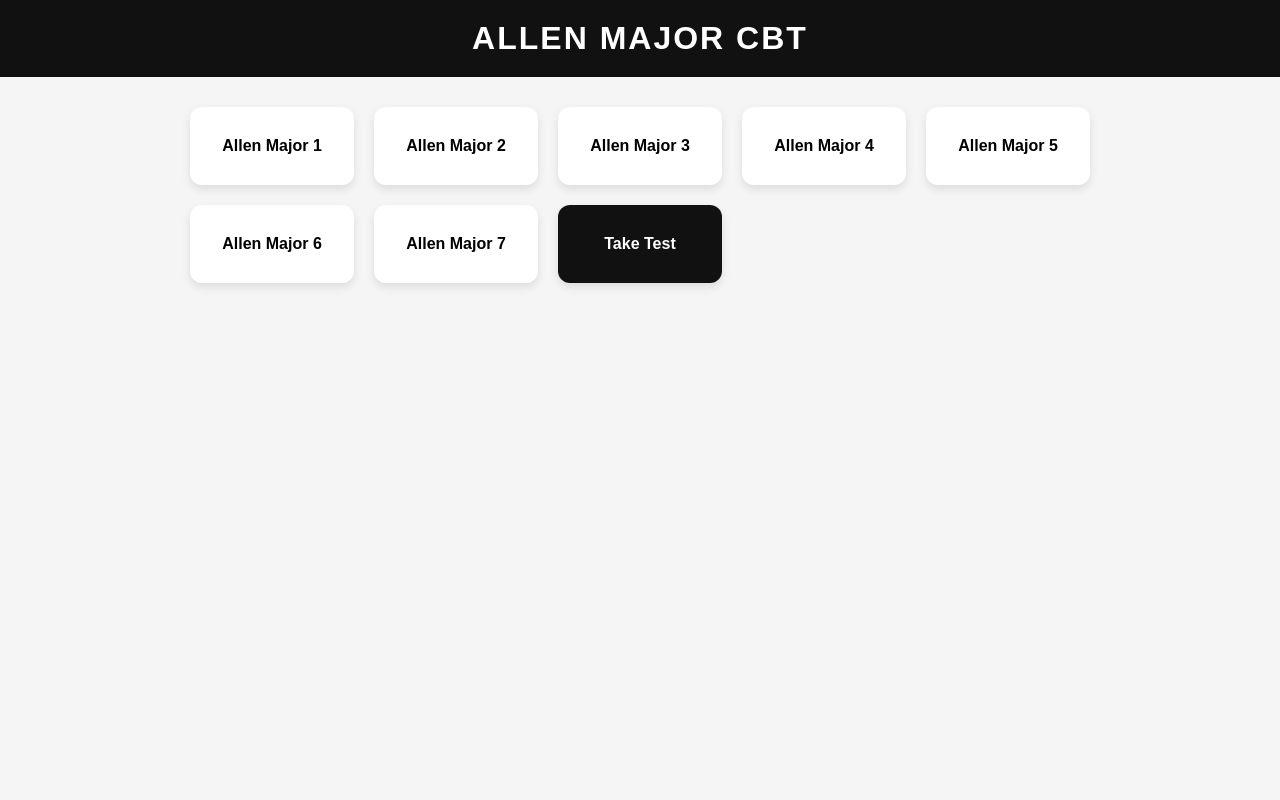
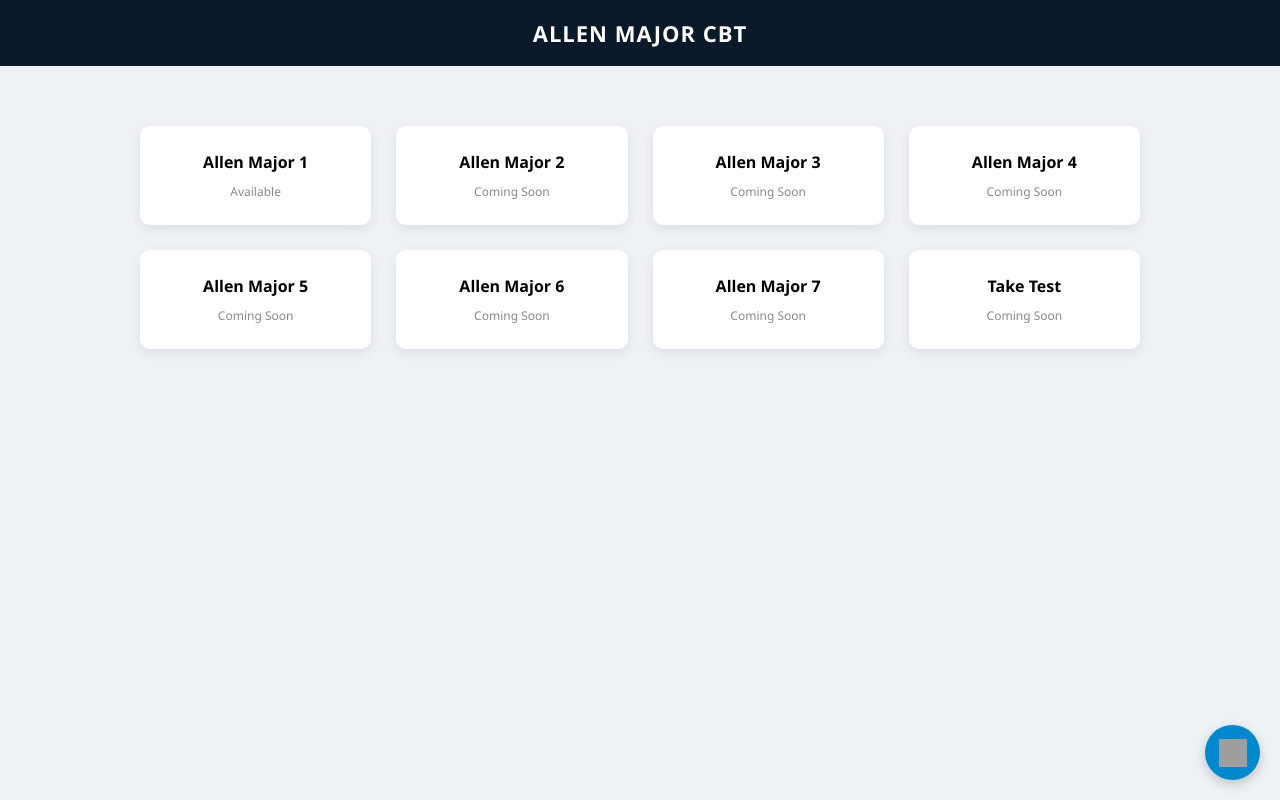
Before and after one commit to hydrogenwithhelium/ALLEN-MAJOR, a plain HTML site: page index.html in a window 1280 px wide. Drawn offline with Linux system fonts and the light colour scheme; grey boxes are pictures that could not be loaded.

Commit message:
Update index.html

```diff
--- a/index.html
+++ b/index.html
@@ -2,60 +2,133 @@
 <head>
   <meta charset="UTF-8">
   <meta name="viewport" content="width=device-width, initial-scale=1.0">
-  <title>ALLEN MAJOR CBT</title>
-  <style>
+  <title>ALLEN MAJOR CBT</title>  <style>
     body {
       margin: 0;
-      font-family: Arial, sans-serif;
-      background: #f5f5f5;
+      font-family: 'Segoe UI', Tahoma, sans-serif;
+      background: #eef2f7;
+    }
+
+    header {
+      background: #0b1a2b;
+      color: #fff;
+      padding: 18px;
       text-align: center;
-    }h1 {
-  padding: 20px;
-  margin: 0;
-  background: #111;
-  color: #fff;
-  letter-spacing: 2px;
+      font-size: 22px;
+      font-weight: 600;
+      letter-spacing: 1px;
     }
 
     .container {
+      max-width: 1000px;
+      margin: 40px auto;
+      padding: 20px;
       display: grid;
-  grid-template-columns: repeat(auto-fit, minmax(150px, 1fr));
-  gap: 20px;
-  padding: 30px;
-  max-width: 900px;
-  margin: auto;
+      grid-template-columns: repeat(auto-fit, minmax(200px, 1fr));
+      gap: 25px;
     }
 
     .tile {
-  background: #fff;
-  padding: 30px 10px;
-  border-radius: 12px;
-  box-shadow: 0 4px 10px rgba(0,0,0,0.1);
+      background: #ffffff;
+      border-radius: 10px;
+      padding: 25px 15px;
+      text-align: center;
+      box-shadow: 0 4px 12px rgba(0,0,0,0.08);
+      transition: all 0.25s ease;
       cursor: pointer;
-  transition: 0.2s ease;
-  font-weight: bold;
+      position: relative;
     }
 
     .tile:hover {
-  transform: translateY(-5px);
-  box-shadow: 0 6px 14px rgba(0,0,0,0.15);
+      transform: translateY(-6px) scale(1.02);
+      box-shadow: 0 8px 20px rgba(0,0,0,0.15);
     }
 
-.test {
-  background: #111;
-  color: #fff;
+    .title {
+      font-size: 16px;
+      font-weight: 600;
+      margin-bottom: 10px;
     }
 
-  </style>
-</head>
-<body>  <h1>ALLEN MAJOR CBT</h1>  <div class="container">
-    <a href="https://allenmajor1.vercel.app/" target="_blank" style="text-decoration:none; color:inherit;"><div class="tile">Allen Major 1</div></a>
-    <div class="tile">Allen Major 2</div>
-    <div class="tile">Allen Major 3</div>
-    <div class="tile">Allen Major 4</div>
-    <div class="tile">Allen Major 5</div>
-    <div class="tile">Allen Major 6</div>
-    <div class="tile">Allen Major 7</div>
-    <div class="tile test">Take Test</div>
-  </div></body>
+    .status {
+      font-size: 12px;
+      color: #888;
+    }
+
+    a {
+      text-decoration: none;
+      color: inherit;
+    }
+
+    .telegram {
+      position: fixed;
+      bottom: 20px;
+      right: 20px;
+      background: #0088cc;
+      width: 55px;
+      height: 55px;
+      border-radius: 50%;
+      display: flex;
+      align-items: center;
+      justify-content: center;
+      box-shadow: 0 4px 12px rgba(0,0,0,0.2);
+      transition: 0.3s;
+    }
+
+    .telegram:hover {
+      transform: scale(1.1);
+      box-shadow: 0 6px 18px rgba(0,0,0,0.3);
+    }
+
+    .telegram img {
+      width: 28px;
+      height: 28px;
+    }
+
+  </style></head>
+<body>  <header>ALLEN MAJOR CBT</header>  <div class="container"><a href="https://allenmajor1.vercel.app/" target="_blank">
+  <div class="tile">
+    <div class="title">Allen Major 1</div>
+    <div class="status">Available</div>
+  </div>
+</a>
+
+<div class="tile">
+  <div class="title">Allen Major 2</div>
+  <div class="status">Coming Soon</div>
+</div>
+
+<div class="tile">
+  <div class="title">Allen Major 3</div>
+  <div class="status">Coming Soon</div>
+</div>
+
+<div class="tile">
+  <div class="title">Allen Major 4</div>
+  <div class="status">Coming Soon</div>
+</div>
+
+<div class="tile">
+  <div class="title">Allen Major 5</div>
+  <div class="status">Coming Soon</div>
+</div>
+
+<div class="tile">
+  <div class="title">Allen Major 6</div>
+  <div class="status">Coming Soon</div>
+</div>
+
+<div class="tile">
+  <div class="title">Allen Major 7</div>
+  <div class="status">Coming Soon</div>
+</div>
+
+<div class="tile">
+  <div class="title">Take Test</div>
+  <div class="status">Coming Soon</div>
+</div>
+
+  </div>  <a href="https://t.me/+0_eGsQpgkEU1YzRl" target="_blank" class="telegram">
+    <img src="https://cdn-icons-png.flaticon.com/512/2111/2111646.png" alt="Telegram">
+  </a></body>
 </html>
```
Lines whose indentation alone changed are shown as unchanged.
